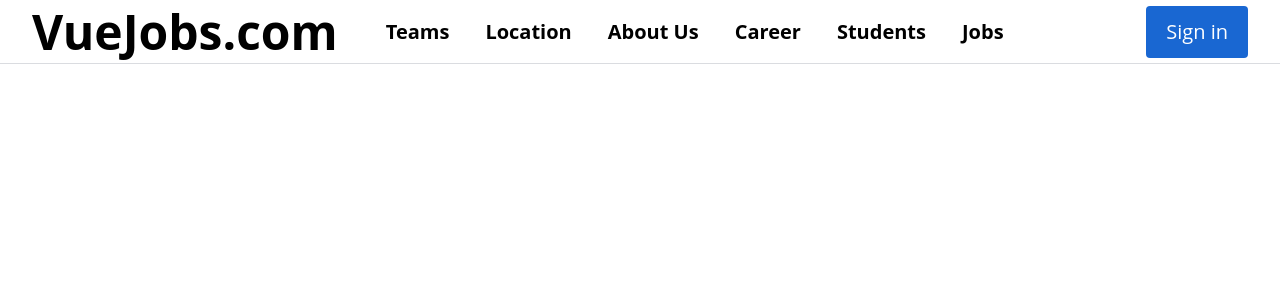
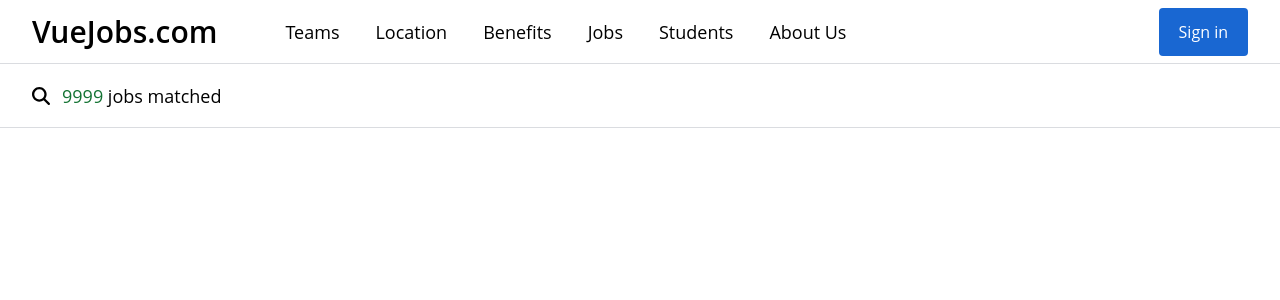
Before and after one commit to CamHaoHa/job-search-Vue3, a Vue app: page / in a window 1280 px wide. Shown: the top 300 px of the page. Built offline with nearby package versions, Linux system fonts and the light colour scheme.

Commit message:
add global component font-awesome-icon

```diff
--- a/package.json
+++ b/package.json
@@ -10,6 +10,9 @@
     "lint": "eslint . --ext .vue,.js,.jsx,.cjs,.mjs --fix --ignore-path .gitignore"
   },
   "dependencies": {
+    "@fortawesome/fontawesome-svg-core": "^6.3.0",
+    "@fortawesome/free-solid-svg-icons": "^6.3.0",
+    "@fortawesome/vue-fontawesome": "^3.0.3",
     "vue": "^3.2.45"
   },
   "devDependencies": {
--- a/src/components/MainNav.vue
+++ b/src/components/MainNav.vue
@@ -1,11 +1,13 @@
 <script>
 import ActionButton from "@/components/ActionButton.vue";
 import ProfileImage from "@/components/ProfileImage.vue";
+import TheSubnav from "@/components/TheSubnav.vue";
 export default {
   name: "MainNav",
   components: {
     ActionButton,
     ProfileImage,
+    TheSubnav,
   },
   data() {
     return {
@@ -14,10 +16,10 @@ export default {
       menuItems: [
         "Teams",
         "Location",
+        "Benefits",
+        "Jobs",
+        "Students",
         "About Us",
-        "Career",
-        "Students",
-        "Jobs",
       ],
       isLoggedIn: false,
     };
@@ -31,21 +33,23 @@ export default {
 </script>
 
 <template>
-  <header class="w-full text-xl font-bold">
+  <header class="w-full">
     <div class="fixed top-0 left-0 h-16 w-full bg-white">
       <div
         class="mx-auto flex h-full flex-nowrap border-b border-solid border-brand-gray-1 px-8"
       >
-        <a :href="url" class="flex h-full items-center text-5xl">{{
-          company
-        }}</a>
+        <a
+          :href="url"
+          class="flex h-full items-center text-3xl font-semibold"
+          >{{ company }}</a
+        >
 
         <nav class="ml-12 h-full">
-          <ul class="flex h-full list-none">
+          <ul class="flex h-full list-none text-lg font-medium">
             <li
               v-for="menuItem in menuItems"
               :key="menuItem"
-              class="ml-9 h-full first:ml-0"
+              class="ml-9 h-full first:ml-5"
             >
               <a href="" class="flex h-full items-center py-2.5">{{
                 menuItem
@@ -53,11 +57,14 @@ export default {
             </li>
           </ul>
         </nav>
+
         <div class="ml-auto flex h-full items-center">
           <profile-image v-if="isLoggedIn" />
           <action-button v-else text="Sign in" @:click="loginUser" />
         </div>
       </div>
+
+      <TheSubnav />
     </div>
   </header>
 </template>
--- /dev/null
+++ b/src/components/TheSubnav.vue
@@ -0,0 +1,17 @@
+<script>
+export default {
+  name: "TheSubnav",
+};
+</script>
+<template>
+  <div
+    class="bo text h-16 w-full border-b border-solid border-brand-gray-1 text-lg"
+  >
+    <div class="flex h-full items-center px-8">
+      <div>
+        <font-awesome-icon :icon="['fas', 'search']" class="mr-3" />
+        <span><span class="text-brand-green-1">9999</span> jobs matched</span>
+      </div>
+    </div>
+  </div>
+</template>
--- a/src/main.js
+++ b/src/main.js
@@ -1,4 +1,10 @@
 import { createApp } from "vue";
+import { FontAwesomeIcon } from "@fortawesome/vue-fontawesome";
+import { library } from "@fortawesome/fontawesome-svg-core";
+import { faSearch } from "@fortawesome/free-solid-svg-icons";
+
 import App from "./App.vue";
 import "@/index.css";
-createApp(App).mount("#app");
+
+library.add(faSearch);
+createApp(App).component("font-awesome-icon", FontAwesomeIcon).mount("#app");
```
Also changed, not shown: 2 other files (tests, documents, lock files or other folders).
